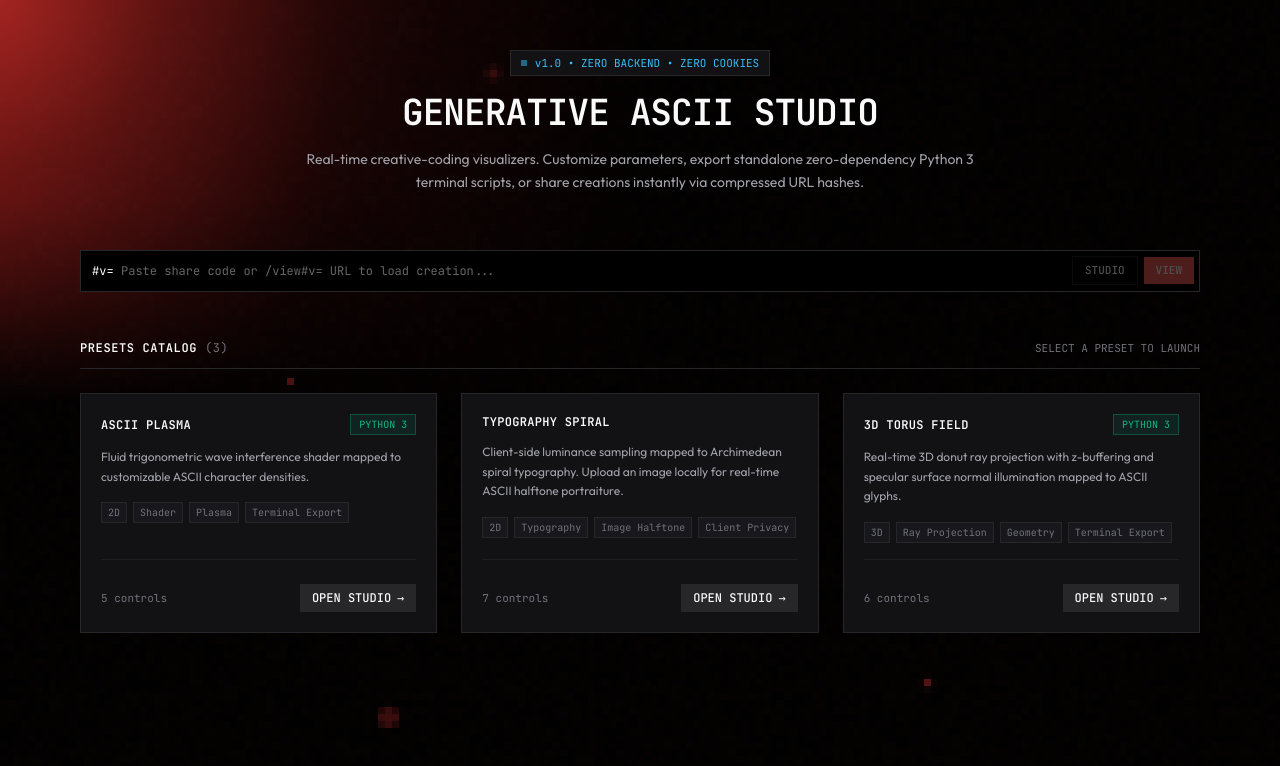
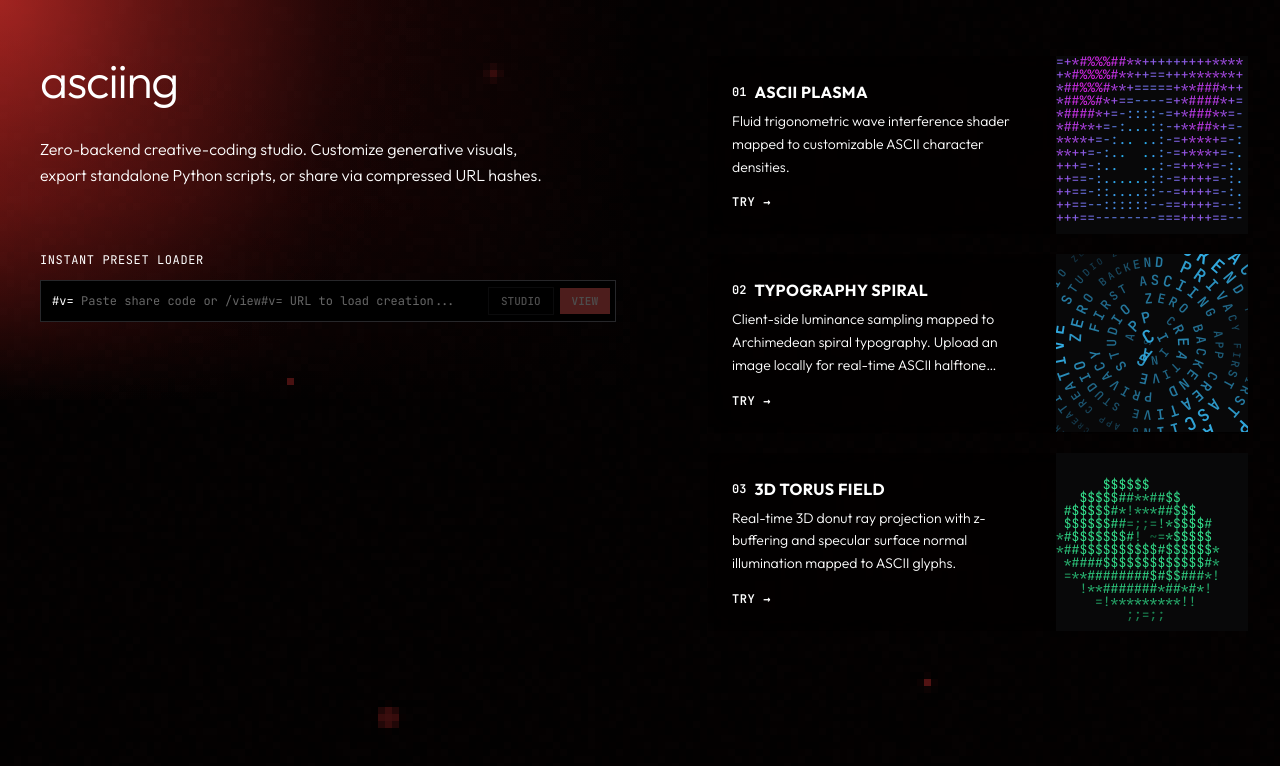
Before and after one commit to asciing-app/asciing, a SvelteKit app: page / in a window 1280 px wide. Shown: the top 766 px of the page. Built offline with nearby package versions, Linux system fonts and the light colour scheme.

Commit message:
feat(gallery): add borderless translucent cards with white typography

```diff
--- a/src/routes/+page.svelte
+++ b/src/routes/+page.svelte
@@ -1,84 +1,68 @@
 <script lang="ts">
 	import { PRESETS } from '#lib/presets/registry.js';
 	import CodeDecoder from '#lib/components/CodeDecoder.svelte';
+	import PresetThumbnail from '#lib/components/PresetThumbnail.svelte';
 </script>
 
 <svelte:head>
 	<title>asciing.app — Generative ASCII Art Gallery & Studio</title>
 </svelte:head>
 
-<div class="flex-1 w-full max-w-6xl mx-auto px-4 py-8 sm:py-12 space-y-12">
-	<!-- Hero Section -->
-	<section class="text-center space-y-4 max-w-2xl mx-auto">
-		<div class="inline-flex items-center gap-2 px-2.5 py-1 rounded-full border border-[#27272a] bg-[#121215] text-[11px] text-[#38bdf8] font-mono">
-			<span class="w-1.5 h-1.5 rounded-full bg-[#38bdf8] animate-pulse"></span>
-			<span>v1.0 • ZERO BACKEND • ZERO COOKIES</span>
+<div class="flex-1 w-full px-6 sm:px-10 lg:pl-10 lg:pr-6 xl:pr-8 pt-10 sm:pt-14 pb-12 flex flex-col lg:flex-row items-start justify-between gap-10 lg:gap-14">
+	<!-- Left Side: Hero Section & Code Decoder -->
+	<section class="flex-1 w-full max-w-xl flex flex-col justify-start">
+		<div>
+			<h1 class="text-3xl sm:text-5xl font-light tracking-tight text-white font-sans lowercase">
+				asciing
+			</h1>
+			<p class="mt-6 sm:mt-8 text-sm sm:text-base text-white font-sans leading-relaxed font-light max-w-lg">
+				Zero-backend creative-coding studio. Customize generative visuals, export standalone Python scripts, or share via compressed URL hashes.
+			</p>
 		</div>
-		<h1 class="text-3xl sm:text-4xl font-extrabold tracking-tight text-[#fafafa] font-mono">
-			GENERATIVE ASCII STUDIO
-		</h1>
-		<p class="text-sm text-[#a1a1aa] font-sans leading-relaxed">
-			Real-time creative-coding visualizers. Customize parameters, export standalone zero-dependency Python 3 terminal scripts, or share creations instantly via compressed URL hashes.
-		</p>
+
+		<!-- Code Decoder Input -->
+		<div class="mt-12 sm:mt-16 w-full">
+			<div class="text-xs uppercase tracking-wider text-white mb-3 font-mono">Instant Preset Loader</div>
+			<CodeDecoder />
+		</div>
 	</section>
 
-	<!-- Code Decoder Input -->
-	<section class="pt-2">
-		<CodeDecoder />
-	</section>
-
-	<!-- Preset Cards Grid -->
-	<section class="space-y-6">
-		<div class="flex items-center justify-between border-b border-[#27272a] pb-3">
-			<div class="flex items-center gap-2 font-mono text-xs text-[#fafafa] font-semibold tracking-wider uppercase">
-				<span>PRESETS CATALOG</span>
-				<span class="text-[#71717a] font-normal">({PRESETS.length})</span>
-			</div>
-			<span class="text-[11px] text-[#71717a] font-mono">SELECT A PRESET TO LAUNCH</span>
-		</div>
-
-		<div class="grid grid-cols-1 md:grid-cols-2 lg:grid-cols-3 gap-6">
-			{#each PRESETS as preset (preset.slug)}
-				<div class="flex flex-col justify-between bg-[#121215] border border-[#27272a] hover:border-[#38bdf8]/50 rounded-lg p-5 transition-all duration-200 group">
-					<div class="space-y-3">
-						<div class="flex items-center justify-between">
-							<span class="text-xs font-semibold text-[#fafafa] font-mono tracking-wide uppercase group-hover:text-[#38bdf8] transition-colors">
+	<!-- Right Side: 3 Cards Sitting at the Right Side -->
+	<section class="w-full lg:w-[480px] xl:w-[540px] shrink-0 flex flex-col gap-5 lg:ml-auto">
+		{#each PRESETS as preset, idx (preset.slug)}
+			<a
+				href={`/studio/${preset.slug}`}
+				class="flex items-stretch justify-between min-h-[140px] sm:min-h-[155px] bg-[#000000]/20 hover:bg-white/5 transition-all duration-200 group cursor-pointer overflow-hidden backdrop-blur-md"
+			>
+				<!-- Left Side: Title, Description & Bottom-Left Try Text -->
+				<div class="flex-1 p-5 sm:p-6 flex flex-col justify-between space-y-3">
+					<div class="space-y-1.5 pr-2">
+						<div class="flex items-center gap-2">
+							<span class="text-xs font-mono text-white font-bold">
+								0{idx + 1}
+							</span>
+							<h2 class="text-base font-bold text-white uppercase tracking-wide">
 								{preset.title}
-							</span>
-							{#if preset.generatePython}
-								<span class="px-2 py-0.5 rounded text-[10px] font-mono bg-[#10b981]/10 text-[#10b981] border border-[#10b981]/30">
-									PYTHON 3
-								</span>
-							{/if}
+							</h2>
 						</div>
 
-						<p class="text-xs text-[#a1a1aa] font-sans leading-relaxed line-clamp-3">
+						<p class="text-xs sm:text-sm text-white leading-relaxed font-sans font-light line-clamp-3">
 							{preset.description}
 						</p>
-
-						<div class="flex flex-wrap gap-1.5 pt-1">
-							{#each preset.tags as tag}
-								<span class="px-1.5 py-0.5 text-[10px] font-mono rounded bg-[#18181c] text-[#71717a] border border-[#27272a]">
-									{tag}
-								</span>
-							{/each}
-						</div>
 					</div>
 
-					<div class="pt-6 mt-4 border-t border-[#27272a]/60 flex items-center justify-between">
-						<span class="text-[11px] font-mono text-[#71717a]">
-							{preset.controls.length} controls
+					<div class="pt-1">
+						<span class="font-mono text-xs font-semibold text-white uppercase tracking-wider flex items-center gap-1">
+							try →
 						</span>
-						<a
-							href={`/studio/${preset.slug}`}
-							class="inline-flex items-center gap-1.5 px-3 py-1.5 rounded font-mono text-xs font-medium bg-[#27272a] hover:bg-[#38bdf8] text-[#fafafa] hover:text-[#09090b] transition-colors"
-						>
-							<span>OPEN STUDIO</span>
-							<span>→</span>
-						</a>
 					</div>
 				</div>
-			{/each}
-		</div>
+
+				<!-- Right Side: Picture taking up to the edges of the card from its side -->
+				<div class="w-36 sm:w-48 shrink-0 self-stretch relative overflow-hidden bg-black/10">
+					<PresetThumbnail {preset} />
+				</div>
+			</a>
+		{/each}
 	</section>
 </div>
```
